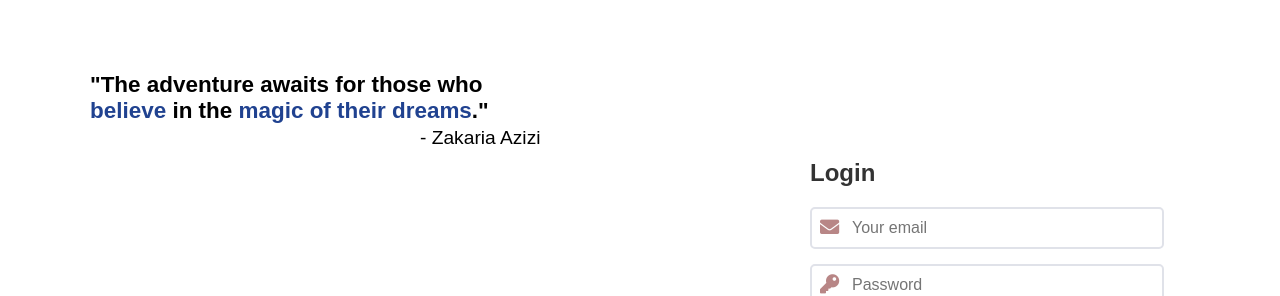
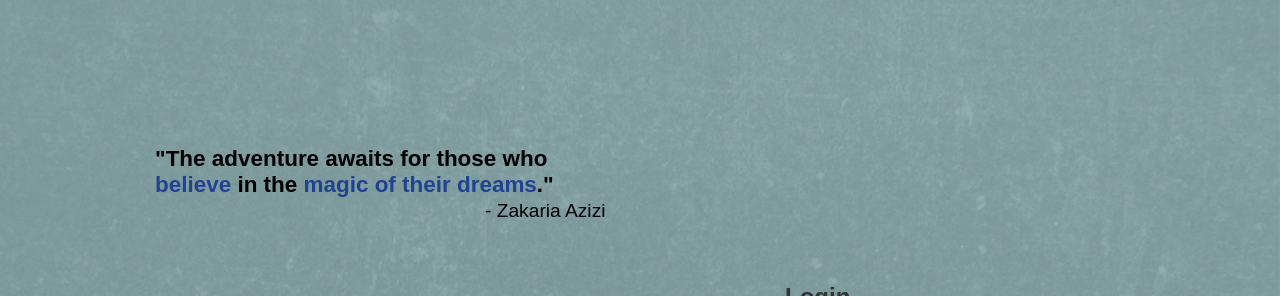
Before and after one commit to DevZakariaAz/PFE-Solicode, a PHP site: page /Login.php in a window 1280 px wide. Shown: the top 296 px of the page. Run offline with PHP 8.4, Linux system fonts and the light colour scheme.

Commit message:
change logo in this page and change the button

```diff
--- a/Codage/Style/SignUp.css
+++ b/Codage/Style/SignUp.css
@@ -89,8 +89,8 @@ body {
 }
 .logo img {
     width: 100%;
-    max-width: 500px;
-    height: 200px;
+    max-width: 700px;
+    height: 300px;
 
 }
 
@@ -156,3 +156,33 @@ body {
 .right-side a:hover {
     text-decoration: underline;
 }
+.login-section{
+position: relative;
+    display: flex;
+    justify-content: center;
+    align-items: center;
+    height: 100vh;
+    z-index: 0;
+}
+.login-section::after {
+    content: '';
+        position: absolute;
+        top: 0;
+        left: 0;
+        width: 100%;
+        height: 100%;
+        background-color: #006d7741;
+        z-index: -1;
+}
+
+.login-section::before {
+    content: '';
+        position: absolute;
+        top: 0;
+        left: 0;
+        width: 100%;
+        height: 100%;
+        background: url('../img/BackGround image.png') center/cover no-repeat;
+        opacity: 40%;
+        z-index: -2;
+}
```
